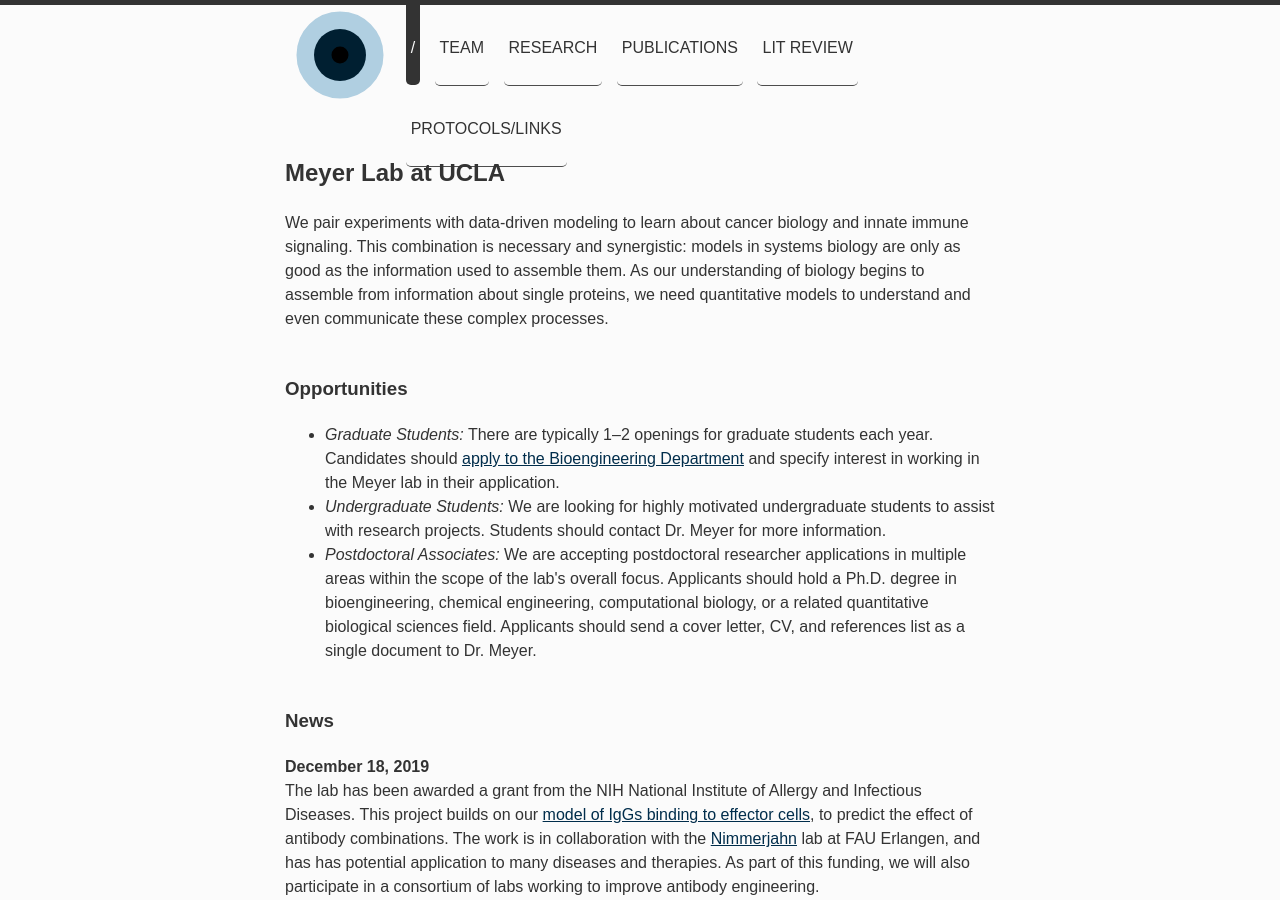
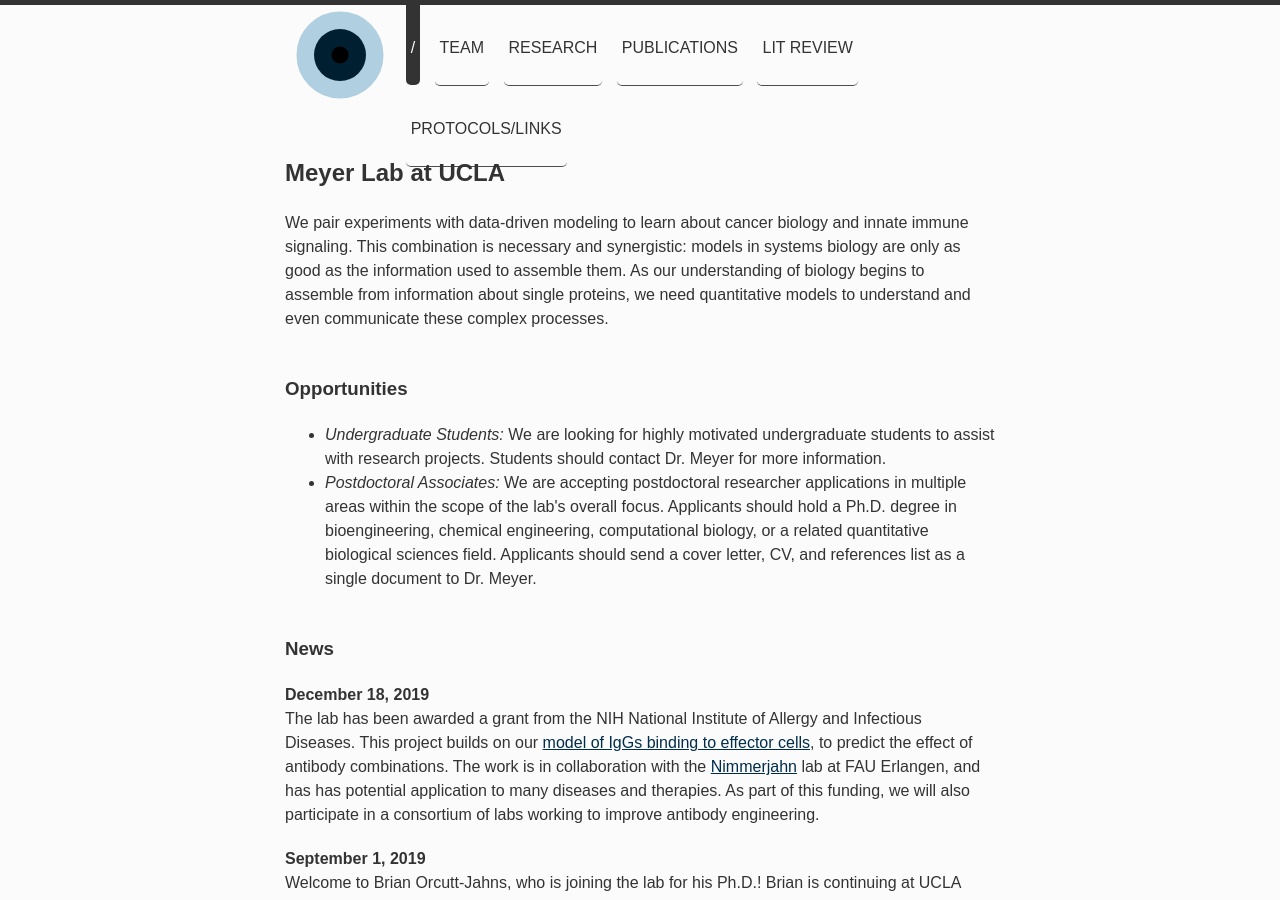
Before and after one commit to meyer-lab/asmlab.org, a Jekyll site: the page built from index.html, in a window 1280 px wide and 900 px high. Built offline with Jekyll 4.4.1, drawn with Linux system fonts in a browser that asks for light colours; some web fonts are replaced.

Commit message:
Update index.html

```diff
--- a/index.html
+++ b/index.html
@@ -12,7 +12,7 @@ title: /
 <h3>Opportunities</h3>
 
 <ul>
-<li><i>Graduate Students:</i> There are typically 1–2 openings for graduate students each year. Candidates should <a href="https://www.bioeng.ucla.edu/graduate-admissions/">apply to the Bioengineering Department</a> and specify interest in working in the Meyer lab in their application.</li>
+<!--<li><i>Graduate Students:</i> There are typically 1–2 openings for graduate students each year. Candidates should <a href="https://www.bioeng.ucla.edu/graduate-admissions/">apply to the Bioengineering Department</a> and specify interest in working in the Meyer lab in their application.</li>-->
 <li><i>Undergraduate Students:</i> We are looking for highly motivated undergraduate students to assist with research projects. Students should contact Dr. Meyer for more information.</li>
 <li><i>Postdoctoral Associates:</i> We are accepting postdoctoral researcher applications in multiple areas within the scope of the lab's overall focus. Applicants should hold a Ph.D. degree in bioengineering, chemical engineering, computational biology, or a related quantitative biological sciences field. Applicants should send a cover letter, CV, and references list as a single document to Dr. Meyer.</li>
 </ul>
```
